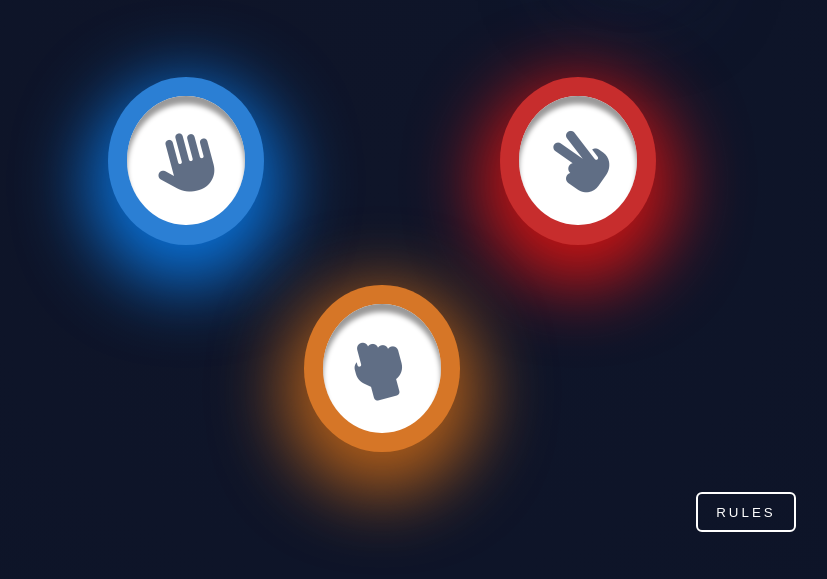
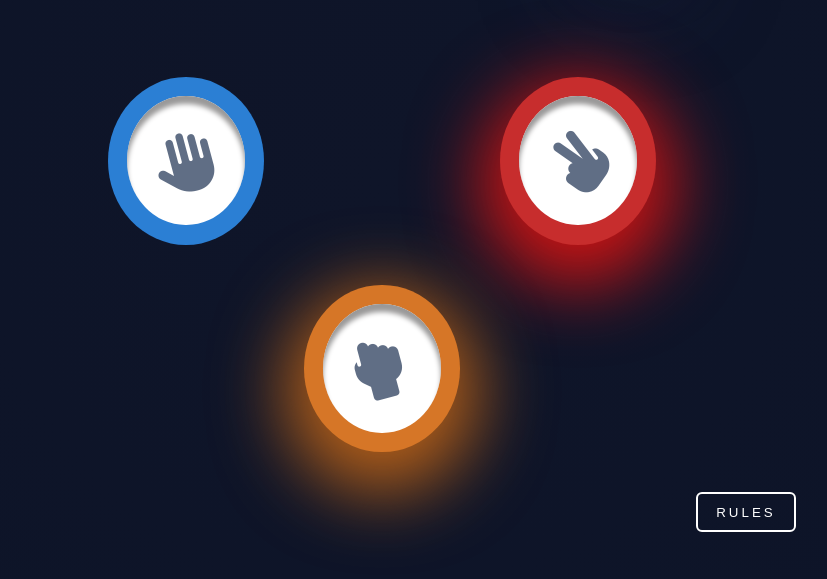
Before and after one commit to Grzegorz1992/Rock-paper-scissors, a website built with Vite: page src/index.html in a window 1280 px wide. In both pictures the pointer is over the element 444 px from the left and 461 px from the top of the page. Shown: the part 301-880 px from the top of the page, without its empty margins (258-1085 px from the left). Built offline with nearby package versions, Linux system fonts and the light colour scheme.

Commit message:
added hover for all game-item

```diff
--- a/src/style.css
+++ b/src/style.css
@@ -128,6 +128,7 @@ body.modal-open::before {
 	grid-column: 2/3;
 	background-color: rgb(43, 127, 212);
 	box-shadow: rgb(10, 112, 213) 0px 22px 70px 20px;
+	transition: box-shadow .9s;
 }
 
 .rock-item {
@@ -135,13 +136,22 @@ body.modal-open::before {
 	grid-row: 2/3;
 	background-color: rgb(214, 118, 39);
 	box-shadow: rgb(177, 94, 25) 0px 22px 70px 20px;
+	transition: box-shadow .9s;
 }
 
 .scissors-item {
 	grid-column: 4/ 5;
 	background-color: rgb(199, 45, 45);
 	box-shadow: rgb(201, 20, 20) 0px 22px 70px 20px;
+	transition: box-shadow .9s;
 }
+
+.paper-item:hover,
+.rock-item:hover,
+.scissors-item:hover {
+	box-shadow: none;
+}
+
 .image-container {
 	background-color: white;
 	padding: 1.8em;
```
